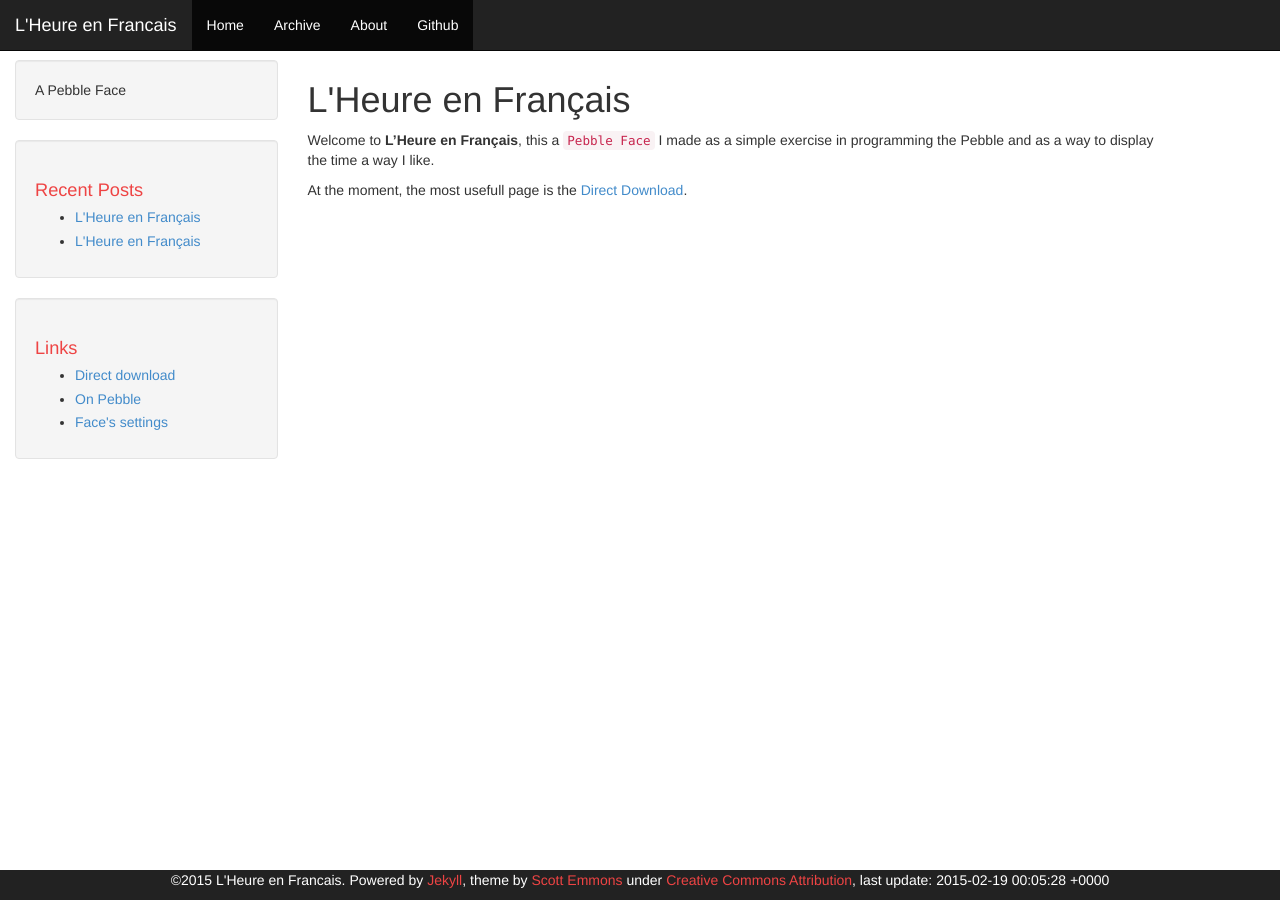
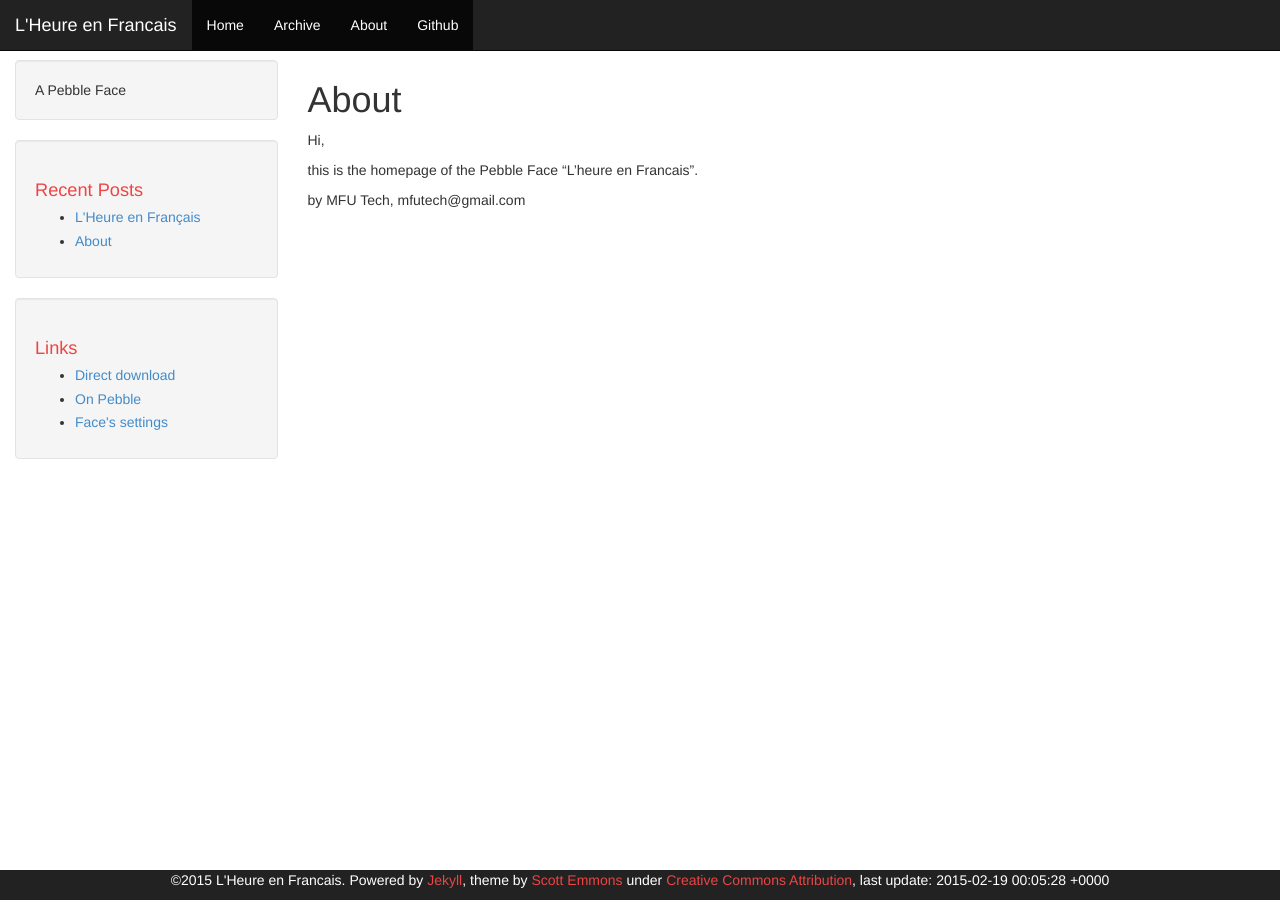
Before and after one commit to mfutech/PF_HeureEnFrancais, a Jekyll site: the page built from _posts/2015-01-01-about.md, in a window 1280 px wide. Built offline with Jekyll 4.4.1, drawn with Linux system fonts in a browser that asks for light colours; Markdown is read by kramdown in place of the engine named in the settings.

Commit message:
update 2015-02-19 01:04:37 +0100

```diff
--- a/_posts/2015-01-01-about.md
+++ b/_posts/2015-01-01-about.md
@@ -1,14 +1,12 @@
 ---
 layout: page
-title:  "L'Heure en Français"
-date:   2015-02-15
-categories: info
+title: About
+encoding: utf-8
 permalink: /about
 ---
 
-Welcome to __L'Heure en Français__, this a `Pebble Face` I made as a simple exercise in programming the Pebble and as a way to display the time a way I like.
+Hi,
 
-At the moment, the most usefull page is the [Direct Download][ddwnload].
+this is the homepage of the Pebble Face "L'heure en Francais".
 
-
-[ddwnload]: /directdownload.html
+by MFU Tech, mfutech@gmail.com
```
Also changed, not shown: 6 other files.
